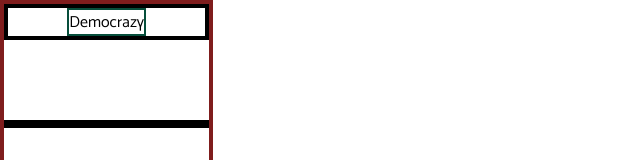
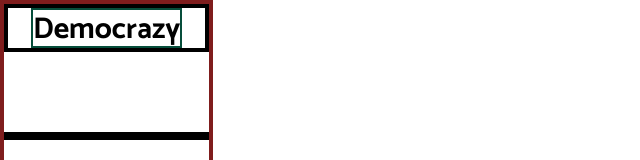
Before and after one commit to democrazy-eth-amsterdam/fe, a Next.js app: page /components/sidebar in a window 1280 px wide. Shown: the top 160 px of the page, without its empty margins (0-640 px from the left). Built offline with nearby package versions, Linux system fonts and the light colour scheme.

Commit message:
Rename a few variables

```diff
--- a/pages/components/sidebar.tsx
+++ b/pages/components/sidebar.tsx
@@ -6,7 +6,7 @@ const Sidebar = ({ darkTheme, themeChangeHandler }: { darkTheme: boolean; themeC
         <div className="flex flex-col space-b space-y-20 border-4 border-red-900 w-2/12">
             <div className="flex border-4 border-black w-full h-1/6">
                 <div className="m-auto border-2 border-emerald-900">
-                    <span>Democrazy</span>
+                    <span className="font-bold text-3xl">Democrazy</span>
                 </div>
             </div>
             <div className="flex border-4 border-black w-full h-1/2"></div>
--- a/pages/index.tsx
+++ b/pages/index.tsx
@@ -5,8 +5,8 @@ import {
     getConnectors,
     WagmiProvider,
     RainbowKitProvider,
-    darkTheme as kDarkTheme,
-    lightTheme as kLightTheme,
+    darkTheme as rainbowDarkTheme,
+    lightTheme as rainbowLightTheme,
 } from "./utils/connectors"
 import Sidebar from "./components/sidebar"
 
@@ -42,7 +42,7 @@ const Home: NextPage = () => {
 
     return (
         <WagmiProvider client={wagmiClient}>
-            <RainbowKitProvider chains={chains} theme={darkTheme ? kDarkTheme() : kLightTheme()}>
+            <RainbowKitProvider chains={chains} theme={darkTheme ? rainbowDarkTheme() : rainbowLightTheme()}>
                 <div className="flex flex-row h-screen bg-slate-200">
                     <Sidebar darkTheme={darkTheme} themeChangeHandler={handleThemeChange} />
                     <div className="border-4 border-blue-900 w-full"></div>
```
